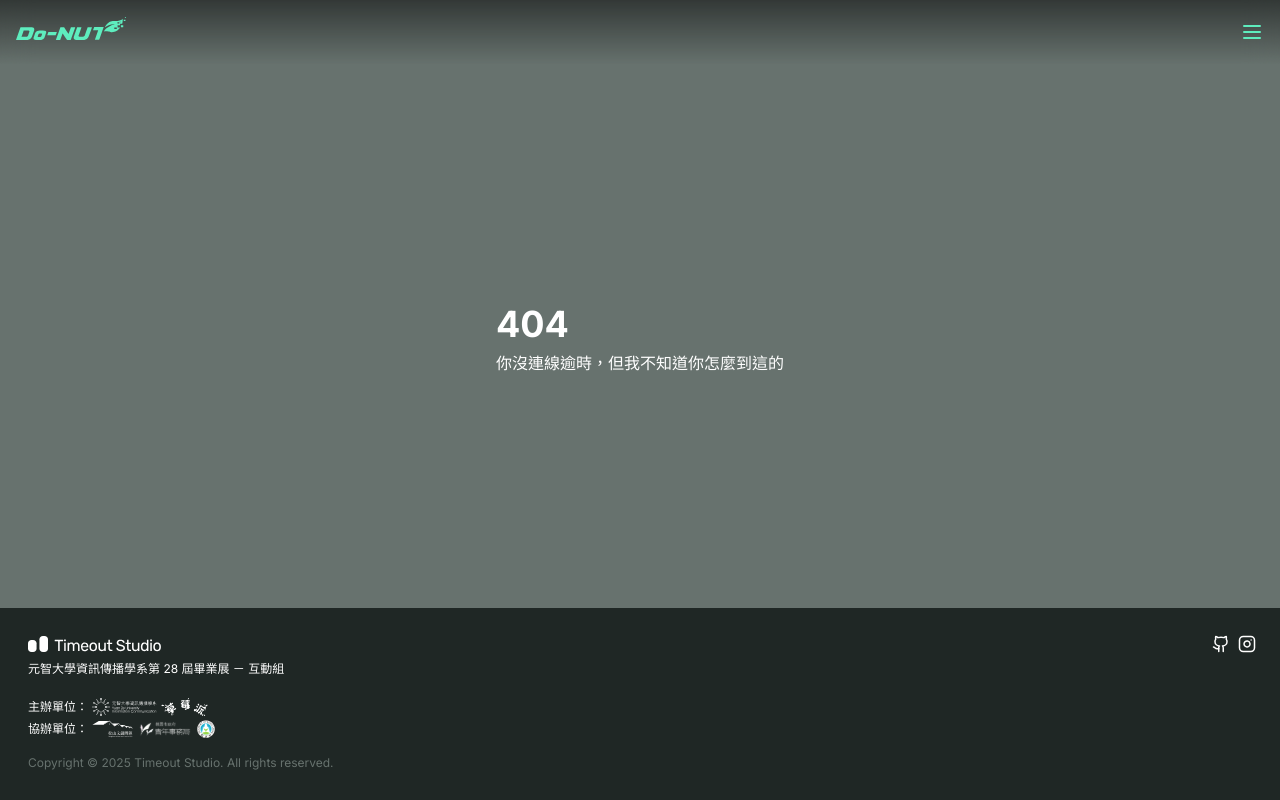
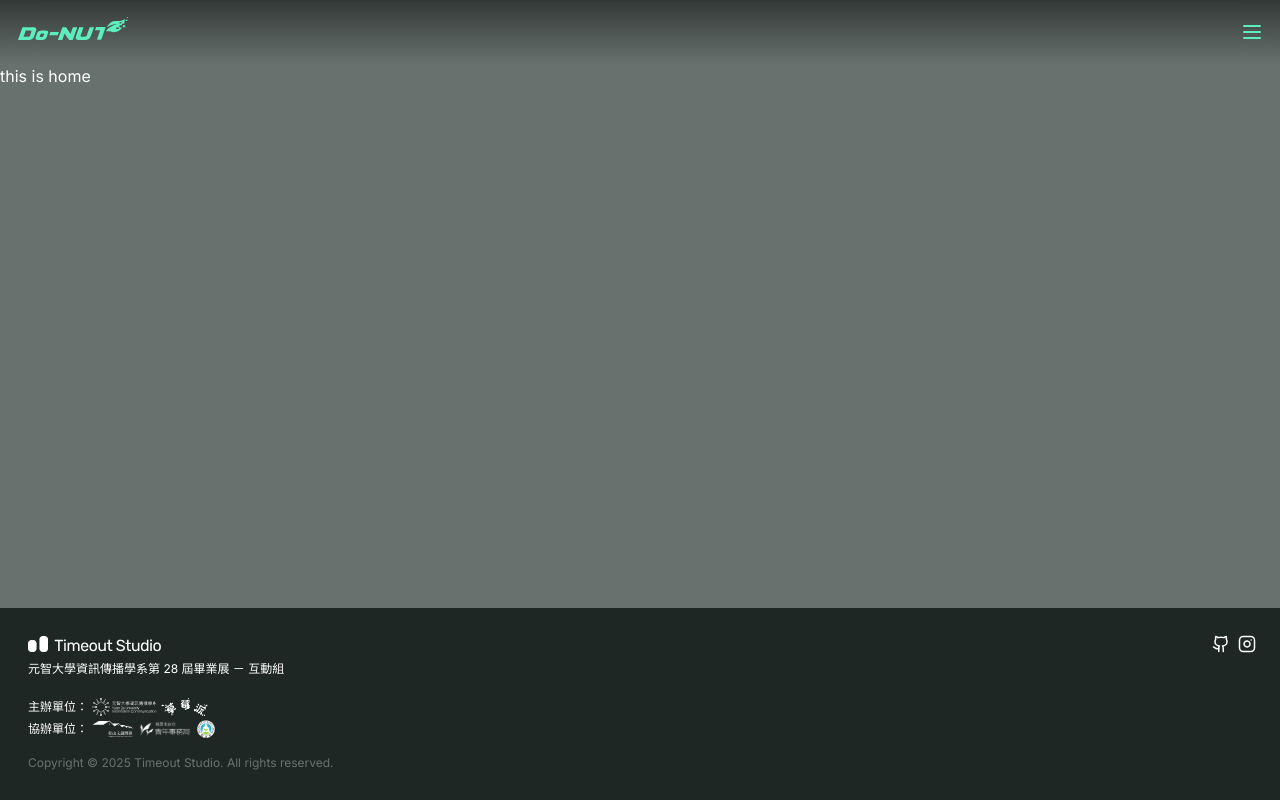
Before and after one commit to Timeout-Studio/donut-fe, a Next.js app: page /home in a window 1280 px wide. Before the commit this address had no page. Built offline with nearby package versions, Linux system fonts and the light colour scheme.

Commit message:
feat: add-routes-and-fix-nav

```diff
--- /dev/null
+++ b/app/about/page.tsx
@@ -0,0 +1,3 @@
+export default function About() {
+  return <><p>this is about</p></>;
+}
--- a/app/components/nav.tsx
+++ b/app/components/nav.tsx
@@ -18,7 +18,7 @@ export default function Navbar() {
   return (
     <nav className="h-16 nav-gradient flex justify-between items-center p-4">
       <a href="">
-        <DonutLogo className="text-donut-prim mb-0.75" />
+        <DonutLogo className="text-donut-prim mb-0.75 ml-0.5" />
       </a>
       {/* Menu Button */}
       <button onClick={() => setIsOpen(true)}>
@@ -41,19 +41,19 @@ export default function Navbar() {
           </div>
           <ul className="list-group mt-8 flex flex-col gap-6 items-end text-donut-h2 font-medium">
             {/* 您的列表項目不變 */}
-            <li className="list-group-item">
+            <li className="list-group-item " onClick={() => setIsOpen(false)}>
               <Link href="./home">主頁</Link>
             </li>
-            <li className="list-group-item">
+            <li className="list-group-item" onClick={() => setIsOpen(false)}>
               <Link href="./rankings">排行榜</Link>
             </li>
-            <li className="list-group-item">
+            <li className="list-group-item" onClick={() => setIsOpen(false)}>
               <Link href="./species">物種圖鑑</Link>
             </li>
-            <li className="list-group-item">
+            <li className="list-group-item" onClick={() => setIsOpen(false)}>
               <Link href="./profile">個人成績</Link>
             </li>
-            <li className="list-group-item">
+            <li className="list-group-item" onClick={() => setIsOpen(false)}>
               <Link href="./about">關於我們</Link>
             </li>
           </ul>
--- /dev/null
+++ b/app/home/page.tsx
@@ -0,0 +1,3 @@
+export default function Home() {
+  return <><p>this is home</p></>;
+}
--- a/app/not-found.tsx
+++ b/app/not-found.tsx
@@ -5,7 +5,7 @@ export default function NotFound() {
   return (
     <div className="m-auto p-6">
       <h1 className="text-donut-h1 font-bold">404</h1>
-      <h1 className="">你沒連線逾時，但我不知道你怎麼到這的</h1>
+      <p className="">你沒連線逾時，但我不知道你怎麼到這的</p>
     </div>
   );
 }
--- a/app/page.tsx
+++ b/app/page.tsx
@@ -1,3 +1,6 @@
+import { redirect } from 'next/navigation';
+
 export default function Home() {
+  redirect('/home');
   return <></>;
 }
--- /dev/null
+++ b/app/profile/page.tsx
@@ -0,0 +1,3 @@
+export default function Profile() {
+  return <><p>this is profile</p></>;
+}
--- /dev/null
+++ b/app/rankings/page.tsx
@@ -0,0 +1,3 @@
+export default function Rankings() {
+  return <><p>this is rankings</p></>;
+}
--- /dev/null
+++ b/app/species/page.tsx
@@ -0,0 +1,3 @@
+export default function Species() {
+  return <><p>this is species</p></>;
+}
```
Also changed, not shown: 1 other file (tests, documents, lock files or other folders).
